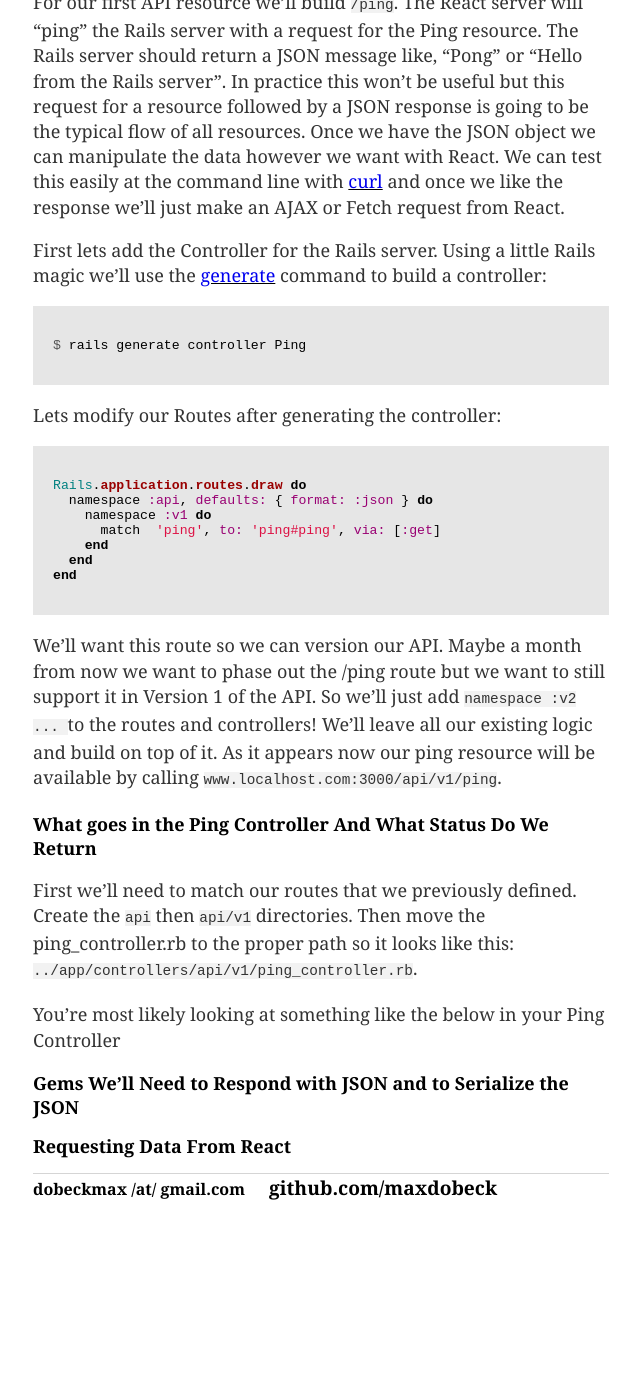
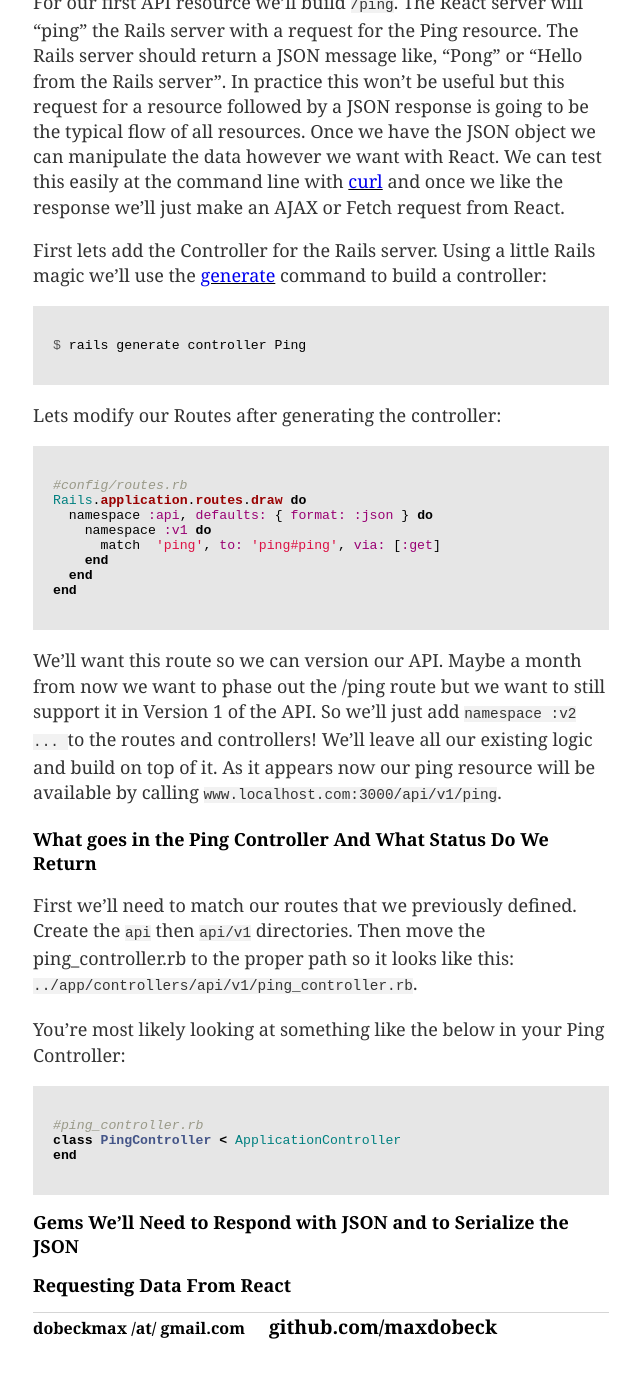
Before and after one commit to maxdobeck/maxdobeck.github.io, a Jekyll site: the page built from _posts/2017-08-11-create-react-app-w-rails-api.md, in a window 1280 px wide and 1400 px high, scrolled down 4582 px. Shown: the top 1378 px of the window, without its empty margins (319-959 px from the left). Built offline with Jekyll 4.4.1, drawn with Linux system fonts in a browser that asks for light colours; before the commit the page ends 5843 px from its top, so only the background shows below that; some of the changed text lies outside the part shown.

Commit message:
Added example of what a fresh PingController should look like.

````diff
--- a/_posts/2017-08-11-create-react-app-w-rails-api.md
+++ b/_posts/2017-08-11-create-react-app-w-rails-api.md
@@ -67,7 +67,7 @@ Tip:
 `psql=> \du`  lists all the roles and their attributes
 
 
-```
+```terminal
 $ rails new HelpdeskApi --api --database=postgresql
 ```
 
@@ -104,6 +104,7 @@ $ rails generate controller Ping
 
 Lets modify our Routes after generating the controller:
 ```ruby
+#config/routes.rb
 Rails.application.routes.draw do
   namespace :api, defaults: { format: :json } do
     namespace :v1 do
@@ -120,7 +121,13 @@ We'll want this route so we can version our API.  Maybe a month from now we want
 First we'll need to match our routes that we previously defined.  Create the `api` then `api/v1` directories.  Then move the ping_controller.rb to the proper path so it looks like this: `../app/controllers/api/v1/ping_controller.rb`.
 
 
-You're most likely looking at something like the below in your Ping Controller
+You're most likely looking at something like the below in your Ping Controller:
+```ruby
+#ping_controller.rb
+class PingController < ApplicationController
+end
+```
+
 
 ## Gems We'll Need to Respond with JSON and to Serialize the JSON ##
 
````
